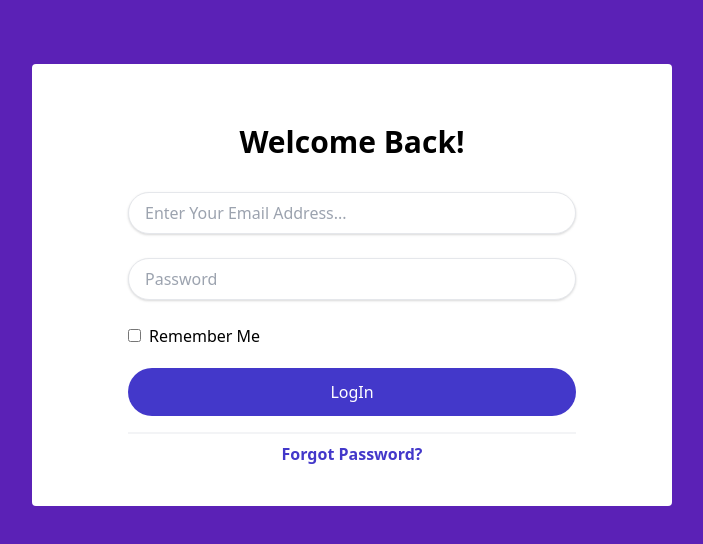
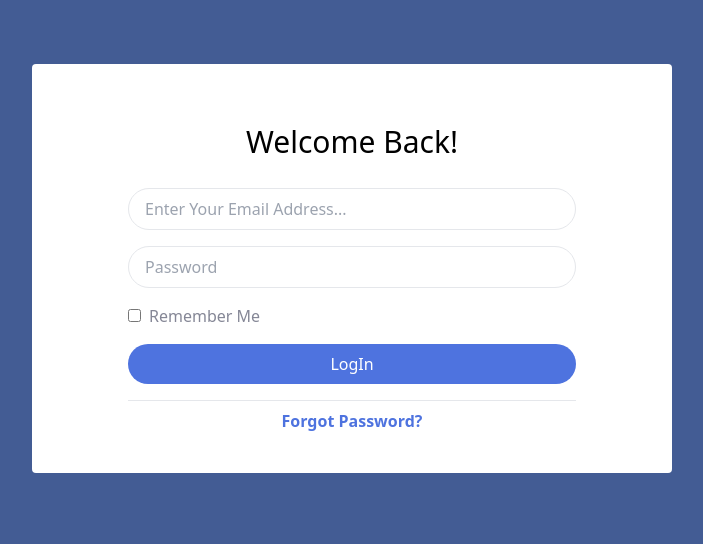
Before and after one commit to OmojolaF/login, a Vue app: page / in a window 1280 px wide. Shown: the top 544 px of the page, without its empty margins (288-991 px from the left). Built offline with nearby package versions, Linux system fonts and the light colour scheme.

Commit message:
https://github.com/OmojolaF/login

```diff
--- a/src/App.vue
+++ b/src/App.vue
@@ -1,26 +1,27 @@
 <template>
   <div >
-    <div class="min-h-screen bg-purple-800 py-6 ">
+    <div class="min-h-screen bg-purple-light py-6">
       <div class="sm:mx-auto bg-white p-10 my-10 mx-5 rounded sm:py-10 max-w-screen-sm">
         <div class="max-w-md mx-auto">
-          <div class="text-3xl font-semibold py-3 my-2 text-center">
+          <div class="text-3xl font-normal py-3 my-2 text-center">
             <h1>Welcome Back!</h1>
           </div>
           <div class="placeholder-gray-800::placeholder">
             <form @submit="onSubmit">
-            <div class="py-3">
-              <input type="email" v-model="text" name="email" placeholder="Enter Your Email Address..." class="w-full p-2 pl-4 border shadow rounded-3xl focus:outline-none focus:ring-2 focus:ring-purple-600">
+            <div class="py-2">
+              <input type="email" v-model="text" name="email" placeholder="Enter Your Email Address..." class="w-full p-2 pl-4 border rounded-3xl focus:outline-none focus:ring-2 focus:ring-purple-600 focus:bg-purple-100">
             </div>
-            <div class="py-3">
-              <input type="text" v-model="text" name="text" placeholder="Password" class="w-full p-2 pl-4 border shadow rounded-3xl focus:outline-none focus:ring-2 focus:ring-purple-600">
+            <div class="py-2">
+              <input type="text" v-model="text" name="text" placeholder="Password" class="w-full p-2 pl-4 border rounded-3xl focus:outline-none focus:ring-2 focus:ring-purple-600 focus:bg-purple-100">
             </div>
-            <div class="py-3">
+            <div class="py-2">
               <input type="checkbox" v-model="Remember" name="remember"/>
-              <label class="mx-2 font-normal">Remember Me</label>
+              <label class="mx-2 font-light text-purple">Remember Me</label>
             </div>
-            <input type="submit" value="LogIn" class="w-full py-3 px-6 my-2 mb-4 font-normal text-white bg-indigo-700 rounded-full hover:bg-yellow-300 hover:text-black"/>
-            <h5 class="border-t-2 border-gray-100 pt-2 text-center text-indigo-700 font-semibold hover:text-green-700"><a href="#">Forgot Password?</a></h5>
             </form>
+            <button class="w-full my-2 py-2 px-5 font-normal text-white bg-purple-dark rounded-full hover:bg-yellow-300 hover:text-black">LogIn</button>
+            <hr class="mt-2 mb-2 border-gray-200">
+            <h5 class="text-center text-purple-dark font-semibold hover:text-green-700"><a href="#">Forgot Password?</a></h5>
           </div>
         </div>
       </div>
--- a/tailwind.config.js
+++ b/tailwind.config.js
@@ -2,7 +2,15 @@ module.exports = {
   purge: ['./index.html', './src/**/*.{vue,js,ts,jsx,tsx}'],
   darkMode: false, // or 'media' or 'class'
   theme: {
-    extend: {},
+    extend: {
+      colors: {
+        purple: {
+          light: '#435c94',
+          DEFAULT: '#858796',
+          dark: '#4e73df',
+        },
+      }
+    },
   },
   variants: {
     extend: {},
```
Also changed, not shown: src/components/dashboard.vue (added).
